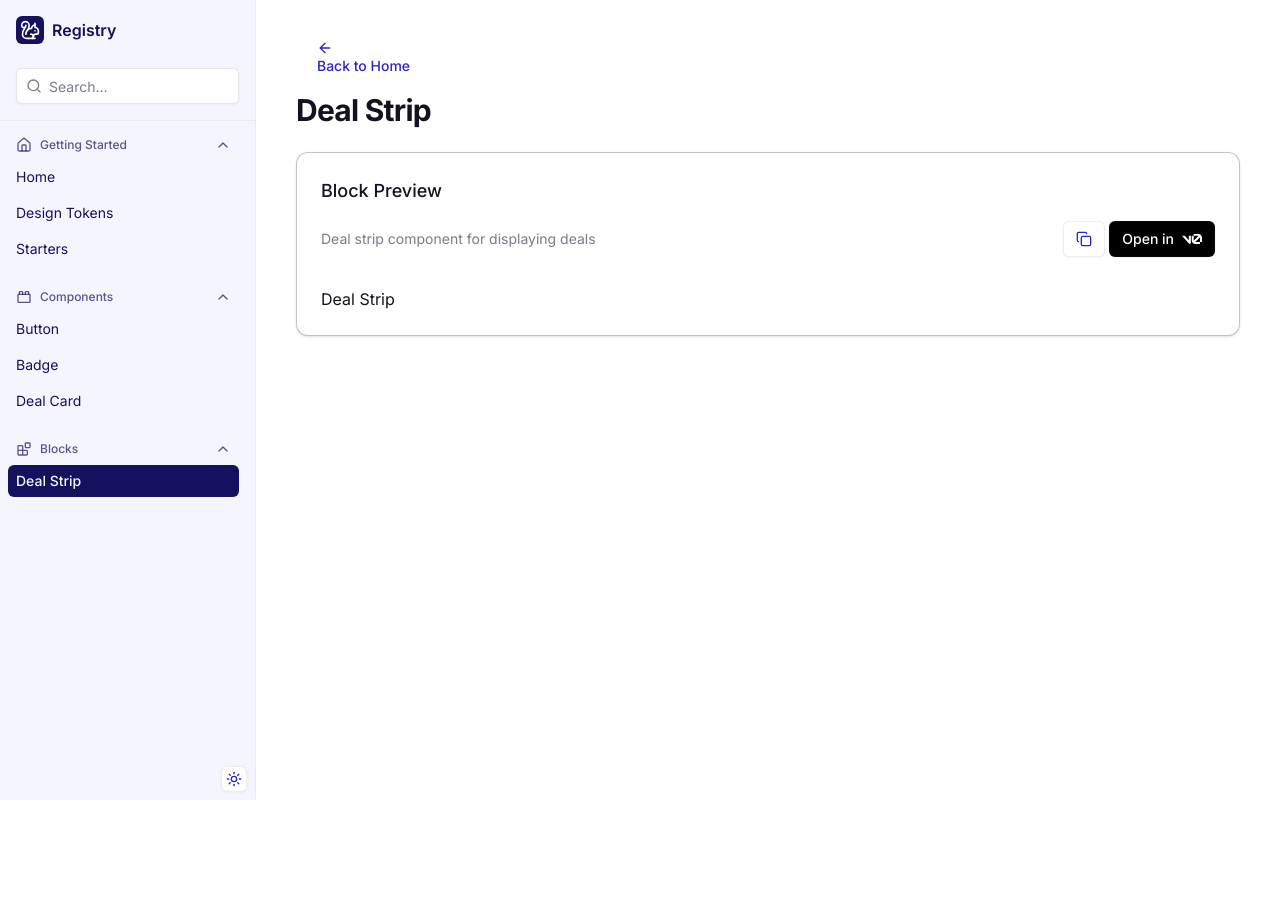
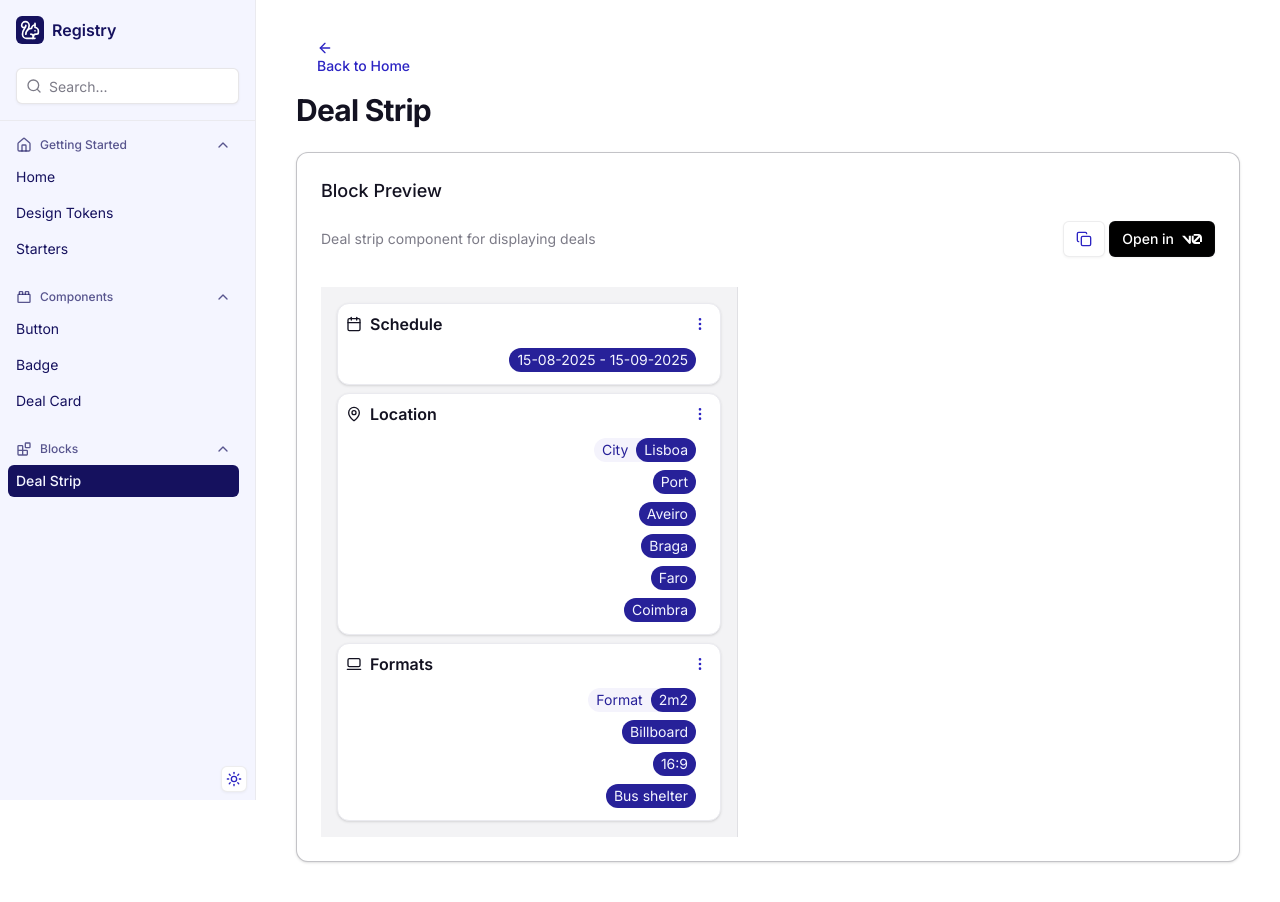
Before and after one commit to raulalgo/shadcn-ui-registry-starter, a Next.js app: page /blocks/deal-strip in a window 1280 px wide. Before the commit the page ends 800 px from the top, so only its background shows below. Built offline with nearby package versions, Linux system fonts and the light colour scheme.

Commit message:
Adding dependencies to deal-strip registry

```diff
--- a/registry.json
+++ b/registry.json
@@ -25,7 +25,9 @@
             "title": "Deal Strip",
             "description": "Deal strip component for displaying deals",
             "registryDependencies": [
-                "https://shadcn-ui-registry-starter-git-main-raulalgos-projects.vercel.app/r/theme.json"
+                "https://shadcn-ui-registry-starter-git-main-raulalgos-projects.vercel.app/r/theme.json",
+                "https://shadcn-ui-registry-starter-git-main-raulalgos-projects.vercel.app/r/deal-card.json",
+                "https://shadcn-ui-registry-starter-git-main-raulalgos-projects.vercel.app/r/badge.json"
             ],
             "files": [
                 {
--- a/src/components/ui/deal-strip.tsx
+++ b/src/components/ui/deal-strip.tsx
@@ -1,9 +1,21 @@
 import type * as React from "react";
+import { DealCard } from "./deal-card";
+import { Badge } from "./badge";
+import { Calendar, LaptopMinimal } from "lucide-react";
 
 function DealStrip() {
   return (
-    <div>
-      Deal Strip
+    <div className="p-4 bg-neutral-200 gap-2 flex flex-col w-fit border-r border-neutral-900/10">
+      <DealCard title="Schedule" icon={<Calendar className="h-4 w-4" />}>
+        <Badge>15-08-2025 - 15-09-2025</Badge>
+      </DealCard>
+      <DealCard />
+      <DealCard title="Formats" icon={<LaptopMinimal className="h-4 w-4" />}>
+        <Badge label="Format">2m2</Badge>
+        <Badge>Billboard</Badge>
+        <Badge>16:9</Badge>
+        <Badge>Bus shelter</Badge>
+      </DealCard>
     </div>
   );
 }
```
